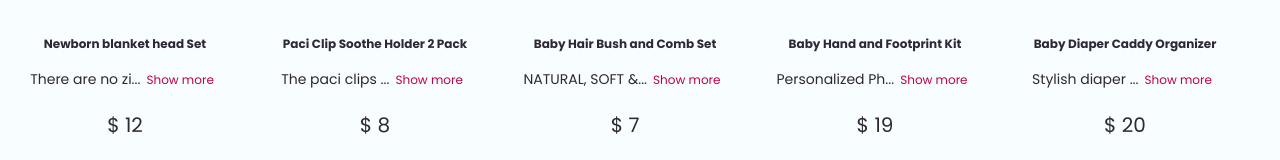
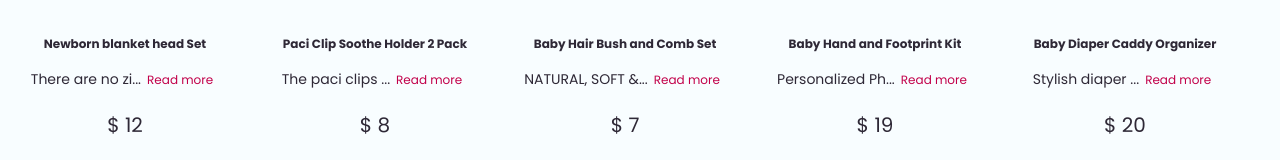
Before and after one commit to roaryku/baby-store, a React (Create React App) app: page /shop in a window 1280 px wide. Shown: the part 557-717 px from the top of the page. Built offline with nearby package versions, Linux system fonts and the light colour scheme.

Commit message:
Update Shop.js

```diff
--- a/src/Shop.js
+++ b/src/Shop.js
@@ -55,7 +55,7 @@ function Shop(){
                         <Carousel image={image}/>
                         <h4 className="babyName">{name}</h4>
                         <p className="par">{showMore ? description : description.substring(0, 15) + "..."}
-                        <button className="bta" onClick={() => showTextClick(element)}>{showMore ? "Show less" : "Show more"}</button></p>
+                        <button className="bta" onClick={() => showTextClick(element)}>{showMore ? "Read less" : "Read more"}</button></p>
                         <p className="babyPrice">$ {price}</p>
 
                      <div className="products">
```
